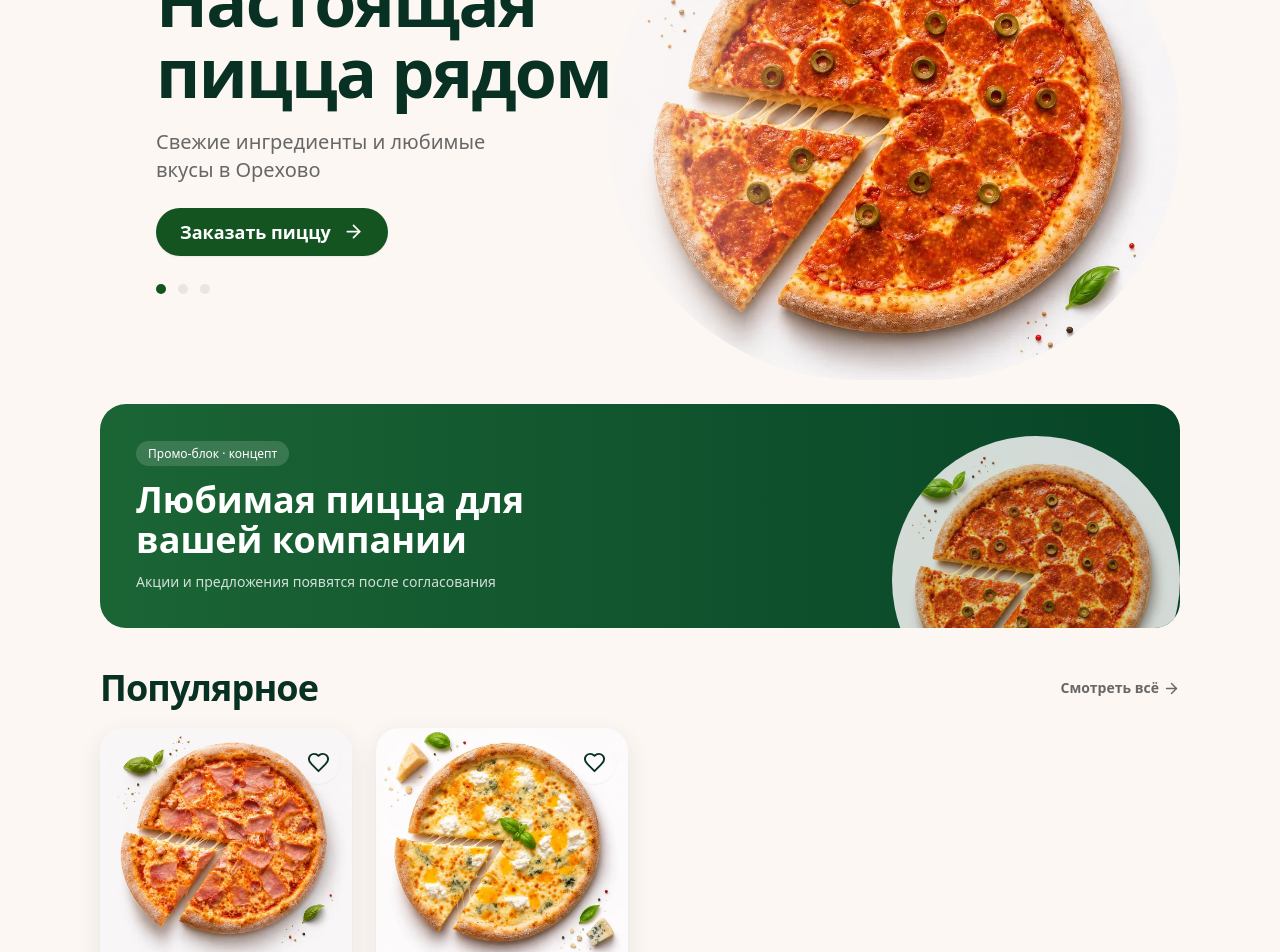
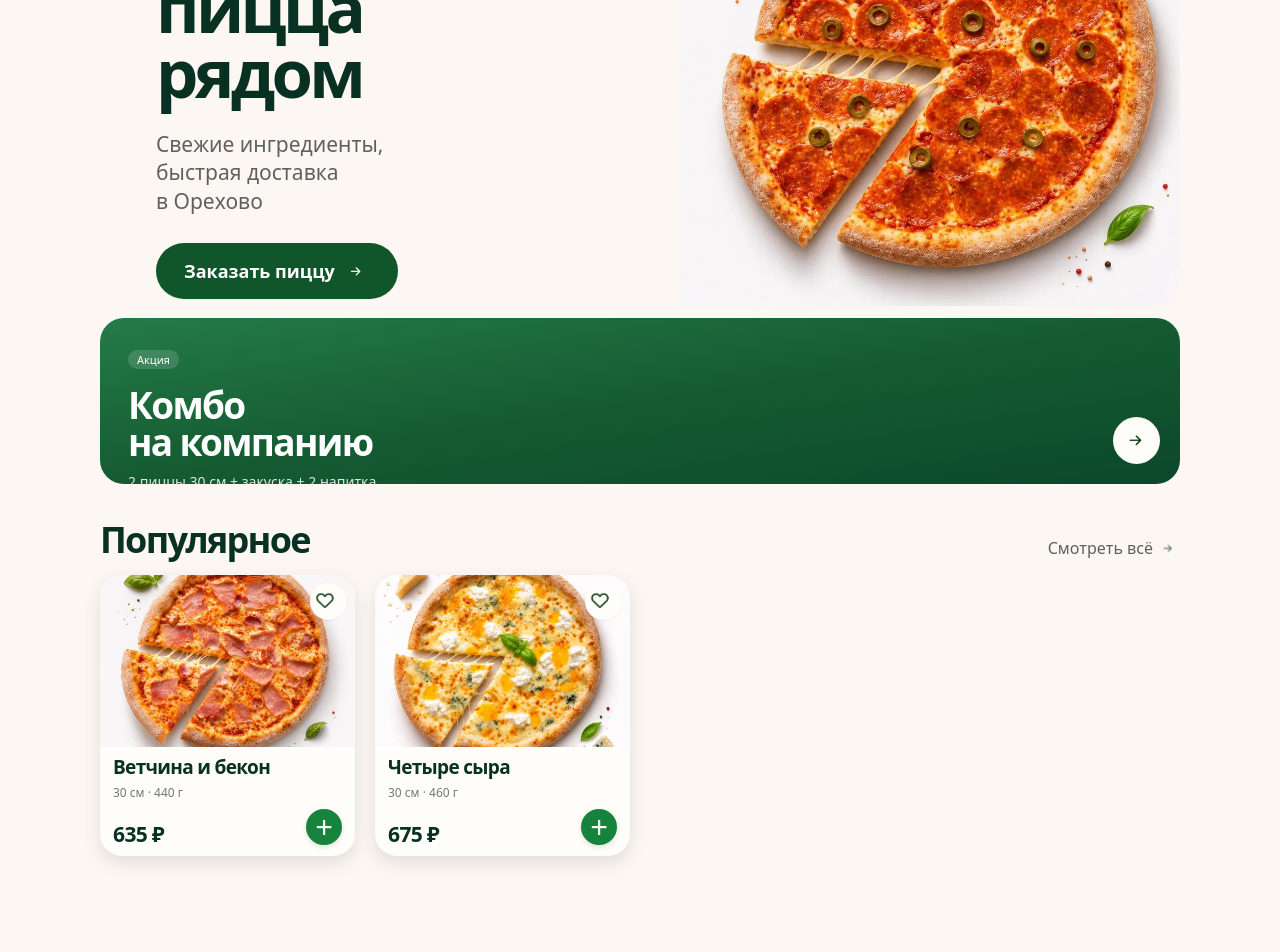
Before and after one commit to Ryt1nger/Be-My-Pizza, a React (Vite) app in the folder apps/customer/: page / in a window 1280 px wide. Shown: the part 260-1212 px from the top of the page. After the commit the page ends 1180 px from the top, so only its background shows below. Built offline with nearby package versions, Linux system fonts and the light colour scheme.

Commit message:
feat(home): rebuild hero, reserved promotion block and sharp popular cards from JPG reference

```diff
--- /dev/null
+++ b/apps/customer/src/features/favorites/favoritesStore.ts
@@ -0,0 +1,18 @@
+import { create } from 'zustand';
+import { createJSONStorage, persist } from 'zustand/middleware';
+
+type FavoritesState={
+ ids:string[];
+ toggle:(id:string)=>void;
+};
+export const useFavoritesStore=create<FavoritesState>()(
+ persist(
+  set=>({
+   ids:[],
+   toggle:id=>set(s=>({
+    ids:s.ids.includes(id)?s.ids.filter(existing=>existing!==id):[...s.ids,id]
+   }))
+  }),
+  {name:'bmp-favorites',storage:createJSONStorage(()=>localStorage)}
+ )
+);
--- a/apps/customer/src/pages/HomePage.tsx
+++ b/apps/customer/src/pages/HomePage.tsx
@@ -1,35 +1,105 @@
-import { useState } from 'react';
 import { Link } from 'react-router-dom';
 import { useQuery } from '@tanstack/react-query';
-import { ArrowRight,Heart,ArrowUpRight,ShoppingBag } from 'lucide-react';
 import { catalogGateway } from '@/api';
+import { useFavoritesStore } from '@/features/favorites/favoritesStore';
 import { ProductPhoto } from '@/shared/ui/ProductPhoto';
+import { BrandIcon } from '@/shared/ui/BrandIcon';
 import type { Product } from '@/domain/catalog';
 
-function PopularProduct({product,isFavorite,onToggle}:{product:Product;isFavorite:boolean;onToggle:()=>void}){
-return <article className="overflow-hidden rounded-[24px] bg-surface shadow-[0_8px_24px_rgba(10,32,18,.09)]">
-  <div className="relative"><Link to={'/product/'+product.id} aria-label={'Открыть '+product.name}><ProductPhoto src={product.imageUrl} alt={product.name} className="aspect-[1.08] w-full"/></Link>
-  <button type="button" onClick={onToggle} aria-pressed={isFavorite} aria-label={isFavorite?'Убрать из избранного':'В избранное'} className="absolute right-3 top-3 flex h-11 w-11 items-center justify-center rounded-full bg-surface/95 shadow-sm"><Heart size={23} fill={isFavorite?'#F65A12':'none'} stroke={isFavorite?'#F65A12':'#083123'}/></button></div>
-  <div className="flex min-h-[130px] flex-col justify-between px-4 pb-4 pt-3"><div><Link to={'/product/'+product.id} className="text-[16px] font-extrabold leading-tight text-ink">{product.name}</Link><p className="mt-2 text-xs text-muted">{product.category} · состав уточняется</p></div>
-    <div className="mt-3 flex items-center justify-between"><span className="text-[12px] font-bold text-muted">{product.priceRub===null?'Цена уточняется':product.priceRub+' ₽'}</span><Link to={'/product/'+product.id} aria-label={'Подробнее о '+product.name} className="flex h-10 w-10 items-center justify-center rounded-full bg-primary text-white"><ArrowUpRight size={20}/></Link></div>
+/**
+ * FIRST MOBILE HOMEPAGE — reference: docs/HOMEPAGE_REFERENCE_SPEC.md.
+ * Visual prices and metrics below are transcribed from the approved *design reference*
+ * for layout comparison only. They are NOT a verified current commercial offer.
+ * Do not use these preview prices for checkout / API / payment.
+ */
+const previewDetails:Record<string,{size:string;price:string}>={
+ 'ham-bacon':{size:'30 см · 440 г',price:'635 ₽'},
+ 'four-cheeses':{size:'30 см · 460 г',price:'675 ₽'}
+};
+
+function PopularCard({product}:{product:Product}){
+ const saved=useFavoritesStore(s=>s.ids.includes(product.id));
+ const toggle=useFavoritesStore(s=>s.toggle);
+ const visual=previewDetails[product.id];
+ return <article className="min-w-0 overflow-hidden rounded-[22px] bg-[#FFFDF9] shadow-[0_7px_17px_rgba(39,44,29,.12)]">
+  <div className="relative aspect-[1.48] w-full overflow-hidden bg-[#FBF7F3]">
+    <Link to={'/product/'+product.id} aria-label={'Открыть '+product.name} className="block h-full w-full">
+      <ProductPhoto src={product.imageUrl} alt={product.name} className="h-full w-full object-cover"/>
+    </Link>
+    <button type="button" onClick={()=>toggle(product.id)} aria-pressed={saved}
+      aria-label={saved?'Убрать '+product.name+' из избранного':'Добавить '+product.name+' в избранное'}
+      className="absolute right-2 top-2 flex h-[37px] w-[37px] items-center justify-center rounded-full bg-[#FFFDF9] shadow-sm">
+      <BrandIcon name="favorite" size={35} className={saved?'opacity-100':'opacity-85'}/>
+      {saved&&<span aria-hidden="true" className="pointer-events-none absolute right-[9px] top-[11px] h-[16px] w-[16px] rounded-full bg-[#F65A12]/30"/>}
+    </button>
   </div>
-</article>}
+  <div className="flex min-h-[92px] flex-col px-[13px] pb-[11px] pt-[9px]">
+    <Link to={'/product/'+product.id} className="line-clamp-1 text-[15px] font-extrabold leading-[1.2] tracking-[-.035em] text-ink sm:text-[19px]">{product.name}</Link>
+    <p className="mt-[5px] text-[12px] text-[#777]">{visual?.size??'Размер уточняется'}</p>
+    <div className="mt-auto flex items-end justify-between pt-[7px]">
+      <span className="text-[21px] font-black leading-none tracking-[-.03em] text-ink">{visual?.price??'—'}</span>
+      <Link to={'/product/'+product.id} aria-label={'Выбрать '+product.name}
+        className="grid h-[36px] w-[36px] place-items-center rounded-full bg-[#16833D] text-white shadow-[0_2px_5px_rgba(18,69,35,.15)]">
+        <span aria-hidden="true" className="relative -mt-[2px] text-[31px] font-light leading-none">+</span>
+      </Link>
+    </div>
+  </div>
+ </article>;
+}
 
 export function HomePage(){
-const {data:catalog=[],isLoading}=useQuery({queryKey:['catalog','home'],queryFn:()=>catalogGateway.getProducts()});
-const [favorites,setFavorites]=useState<Set<string>>(new Set());
-const popular=['ham-bacon','four-cheeses'].map(id=>catalog.find(p=>p.id===id)).filter((x):x is Product=>Boolean(x));
-return <div className="mx-auto max-w-[1080px] pb-4">
-  <div className="mb-3 rounded-xl bg-[#EDF3DF] px-4 py-2 text-xs font-medium text-primary" role="note">Черновик главной страницы по JPG-макету · ожидает утверждения</div>
-  <section className="relative isolate mb-6 min-h-[335px] overflow-hidden rounded-[26px] bg-[#FCF7F3] sm:min-h-[410px] lg:min-h-[500px]" aria-labelledby="home-title">
-    <div className="absolute inset-y-0 -right-28 w-[82%] sm:-right-16 sm:w-[65%] lg:right-0 lg:w-[53%]"><ProductPhoto src="/media/products/pepperoni.webp" alt="Пицца Пепперони" className="h-full w-full rounded-full object-cover"/></div>
-    <div className="absolute inset-y-0 left-0 w-2/3 bg-gradient-to-r from-[#FCF7F3] via-[#FCF7F3]/90 to-transparent"/>
-    <div className="relative z-10 flex min-h-[335px] flex-col items-start justify-center px-2 py-6 sm:min-h-[410px] sm:px-8 lg:min-h-[500px] lg:px-14"><h1 id="home-title" className="max-w-[270px] text-[clamp(32px,8vw,68px)] font-black leading-[1.04] tracking-tight text-ink sm:max-w-[460px]">Настоящая пицца рядом</h1><p className="mt-5 max-w-[215px] text-[15px] leading-6 text-muted sm:max-w-sm sm:text-xl">Свежие ингредиенты и любимые вкусы в Орехово</p><Link to="/menu" className="mt-6 inline-flex min-h-12 items-center gap-3 rounded-full bg-primary px-6 text-sm font-bold text-white shadow-sm sm:text-lg">Заказать пиццу <ArrowRight size={21}/></Link><div className="mt-7 flex gap-3" aria-label="Первый слайд из трёх"><span className="h-2.5 w-2.5 rounded-full bg-primary"/><span className="h-2.5 w-2.5 rounded-full bg-[#E9E6DF]"/><span className="h-2.5 w-2.5 rounded-full bg-[#E9E6DF]"/></div></div>
+ const {data:products=[],isLoading,isError}=useQuery({queryKey:['catalog','home'],queryFn:()=>catalogGateway.getProducts()});
+ const popular=['ham-bacon','four-cheeses'].map(id=>products.find(p=>p.id===id)).filter((p):p is Product=>Boolean(p));
+ return <div className="mx-auto max-w-[1080px]">
+  <section aria-labelledby="home-title"
+   className="relative -mx-4 h-[319px] overflow-hidden bg-background px-[23px] sm:mx-0 sm:h-[415px] sm:rounded-[30px] sm:px-10 lg:h-[470px] lg:px-14">
+   <div className="pointer-events-none absolute -right-[145px] top-[7px] h-[363px] w-[363px] sm:-right-[60px] sm:-top-[22px] sm:h-[480px] sm:w-[480px] lg:right-[-30px] lg:h-[530px] lg:w-[530px]">
+     <ProductPhoto src="/media/products/pepperoni.webp" alt="Пепперони" className="h-full w-full object-contain"/>
+   </div>
+   <div className="pointer-events-none absolute inset-y-0 left-0 w-[57%] bg-gradient-to-r from-background via-background/95 to-transparent sm:w-[62%]"/>
+   <div className="relative z-10 pt-[23px] sm:pt-[55px] lg:pt-[73px]">
+     <h1 id="home-title" className="text-[clamp(37px,10.3vw,45px)] font-black leading-[.98] tracking-[-.055em] text-ink sm:text-[57px] lg:text-[67px]">
+       <span className="block">Настоящая</span><span className="block">пицца</span><span className="block">рядом</span>
+     </h1>
+     <p className="mt-[17px] text-[15px] font-medium leading-[1.32] text-[#60615F] sm:mt-6 sm:text-[21px] sm:leading-[1.35]">
+       Свежие ингредиенты,<br/>быстрая доставка<br/>в Орехово
+     </p>
+     <Link to="/menu" className="mt-[18px] inline-flex h-[43px] items-center gap-2 rounded-full bg-[#11562A] px-[18px] text-[14px] font-bold text-white shadow-sm sm:mt-7 sm:h-[56px] sm:px-7 sm:text-lg">
+       Заказать пиццу <BrandIcon name="arrow" size={27} className="brightness-0 invert"/>
+     </Link>
+     <div className="mt-[18px] flex items-center gap-[8px]" role="img" aria-label="Первый слайд из трёх. Остальные слайды пока не предусмотрены.">
+       <span className="h-[8px] w-[8px] rounded-full bg-[#145421]"/><span className="h-[8px] w-[8px] rounded-full bg-[#ECE5DE]"/><span className="h-[8px] w-[8px] rounded-full bg-[#ECE5DE]"/>
+     </div>
+   </div>
   </section>
-  <section aria-label="Промо-блок на согласовании" className="relative mb-10 overflow-hidden rounded-[26px] bg-gradient-to-r from-[#1B6535] to-[#074427] px-6 py-7 text-white sm:px-9 sm:py-9"><div className="relative z-10 max-w-[58%] sm:max-w-md"><span className="rounded-full bg-white/15 px-3 py-1 text-xs">Промо-блок · концепт</span><h2 className="mt-4 text-[26px] font-extrabold leading-tight sm:text-4xl">Любимая пицца для вашей компании</h2><p className="mt-3 text-sm text-white/80">Акции и предложения появятся после согласования</p></div><div className="pointer-events-none absolute -bottom-12 -right-12 h-52 w-52 opacity-85 sm:-bottom-24 sm:right-0 sm:h-72 sm:w-72"><ProductPhoto src="/media/products/pepperoni.webp" alt="Пицца Пепперони" className="h-full w-full rounded-full object-contain"/></div></section>
-  <section aria-labelledby="popular-title"><div className="mb-5 flex items-center justify-between gap-2"><h2 id="popular-title" className="text-[27px] font-black tracking-tight text-ink sm:text-4xl">Популярное</h2><Link to="/menu" className="inline-flex items-center gap-1 text-sm font-semibold text-muted">Смотреть всё <ArrowRight size={17}/></Link></div>
-   {isLoading&&<p className="text-sm text-muted">Загружаем позиции…</p>}
-   <div className="grid grid-cols-2 gap-3 sm:gap-6 lg:grid-cols-4">{popular.map(product=><PopularProduct key={product.id} product={product} isFavorite={favorites.has(product.id)} onToggle={()=>setFavorites(s=>{const next=new Set(s);if(next.has(product.id))next.delete(product.id);else next.add(product.id);return next})}/>)}</div>
-   <p className="mt-5 inline-flex items-center gap-2 text-xs text-muted"><ShoppingBag size={14}/> Добавление в корзину включим после подтверждения размеров и цен.</p>
+
+  <section aria-label="Акция — место под будущую фотографию" className="relative isolate mt-[12px] flex h-[121px] overflow-hidden rounded-[19px] bg-gradient-to-br from-[#247B48] via-[#155B32] to-[#0B482A] px-[16px] py-[13px] text-white sm:h-[166px] sm:rounded-[24px] sm:p-7">
+    <div className="relative z-10 max-w-[66%] sm:max-w-[62%]">
+      <span className="inline-flex rounded-full bg-white/15 px-[9px] py-[3px] text-[11px] leading-[1.2]">Акция</span>
+      <h2 className="mt-[10px] text-[25px] font-black leading-[.89] tracking-[-.045em] sm:mt-4 sm:text-[37px] sm:leading-none">
+        Комбо<br/>на компанию
+      </h2>
+      <p className="mt-[8px] whitespace-nowrap text-[10.5px] leading-[1.1] text-white/85 sm:mt-3 sm:text-sm">2 пиццы 30 см + закуска + 2 напитка</p>
+    </div>
+    {/* Intentionally blank photo area. Owner explicitly requested a reserved slot with no picture yet. */}
+    <div className="absolute inset-y-0 right-0 w-[40%]" aria-hidden="true" data-promo-image-slot="reserved"/>
+    <Link to="/promotions" aria-label="Перейти к акциям" className="absolute bottom-[13px] right-[12px] z-10 grid h-[37px] w-[37px] place-items-center rounded-full bg-[#FFFDF9] text-primary sm:bottom-5 sm:right-5 sm:h-[47px] sm:w-[47px]">
+      <BrandIcon name="arrow" size={33}/>
+    </Link>
   </section>
-</div>}
+
+  <section aria-labelledby="popular-title" className="mt-[23px] sm:mt-9">
+    <div className="mb-[15px] flex items-end justify-between gap-3">
+      <h2 id="popular-title" className="text-[26px] font-black leading-none tracking-[-.048em] text-ink sm:text-4xl">Популярное</h2>
+      <Link to="/menu" className="inline-flex shrink-0 items-center gap-1 whitespace-nowrap text-[12px] font-medium text-[#5F605D] sm:text-[16px]">
+        Смотреть всё <BrandIcon name="arrow" size={23} className="opacity-70"/>
+      </Link>
+    </div>
+    {isLoading&&<p role="status" className="text-sm text-muted">Загружаем товары…</p>}
+    {isError&&<p role="alert" className="text-sm text-muted">Не удалось загрузить товары.</p>}
+    <div className="grid grid-cols-2 gap-[10px] sm:gap-[20px] lg:grid-cols-4">
+      {popular.map(p=><PopularCard key={p.id} product={p}/>)}
+    </div>
+  </section>
+ </div>;
+}
```
